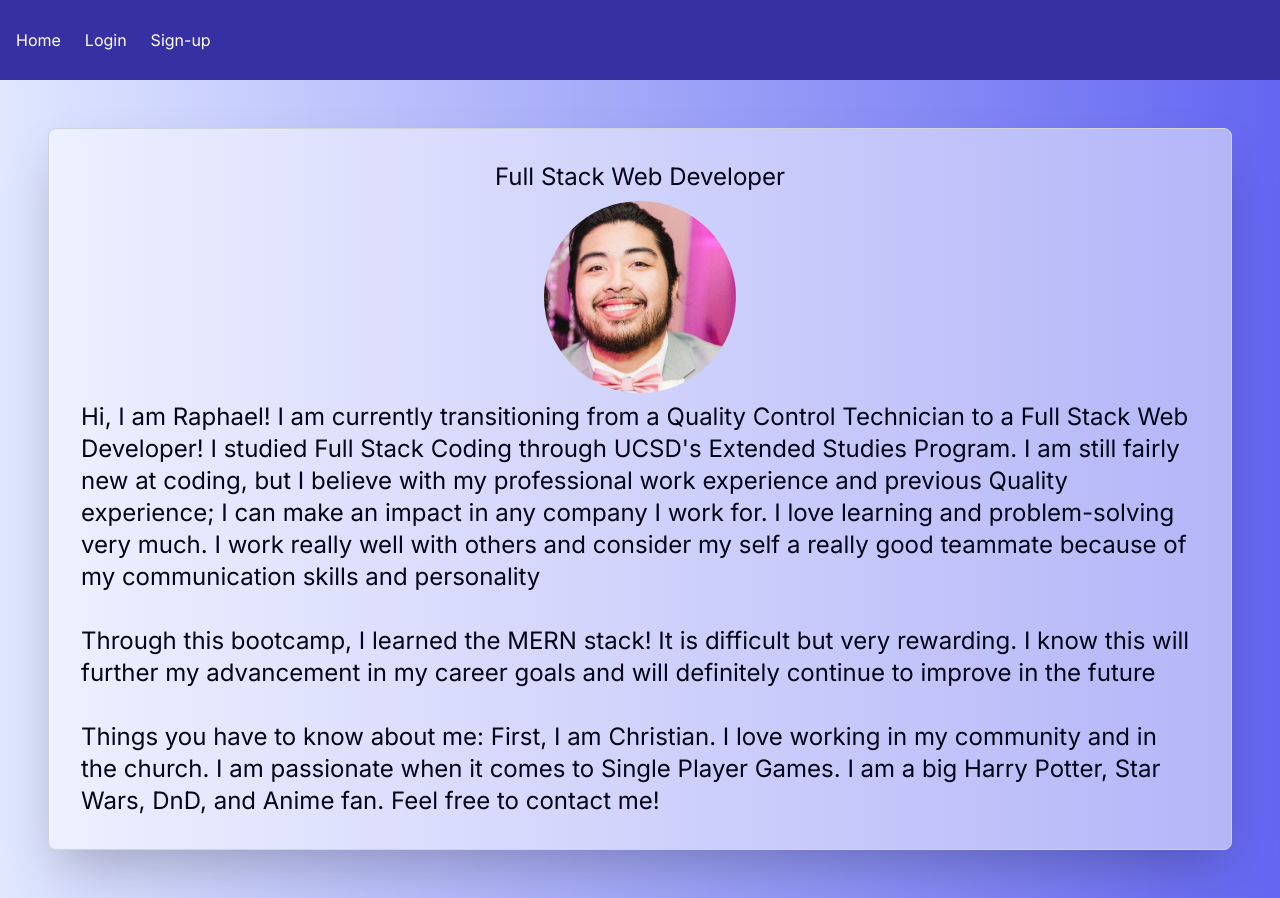
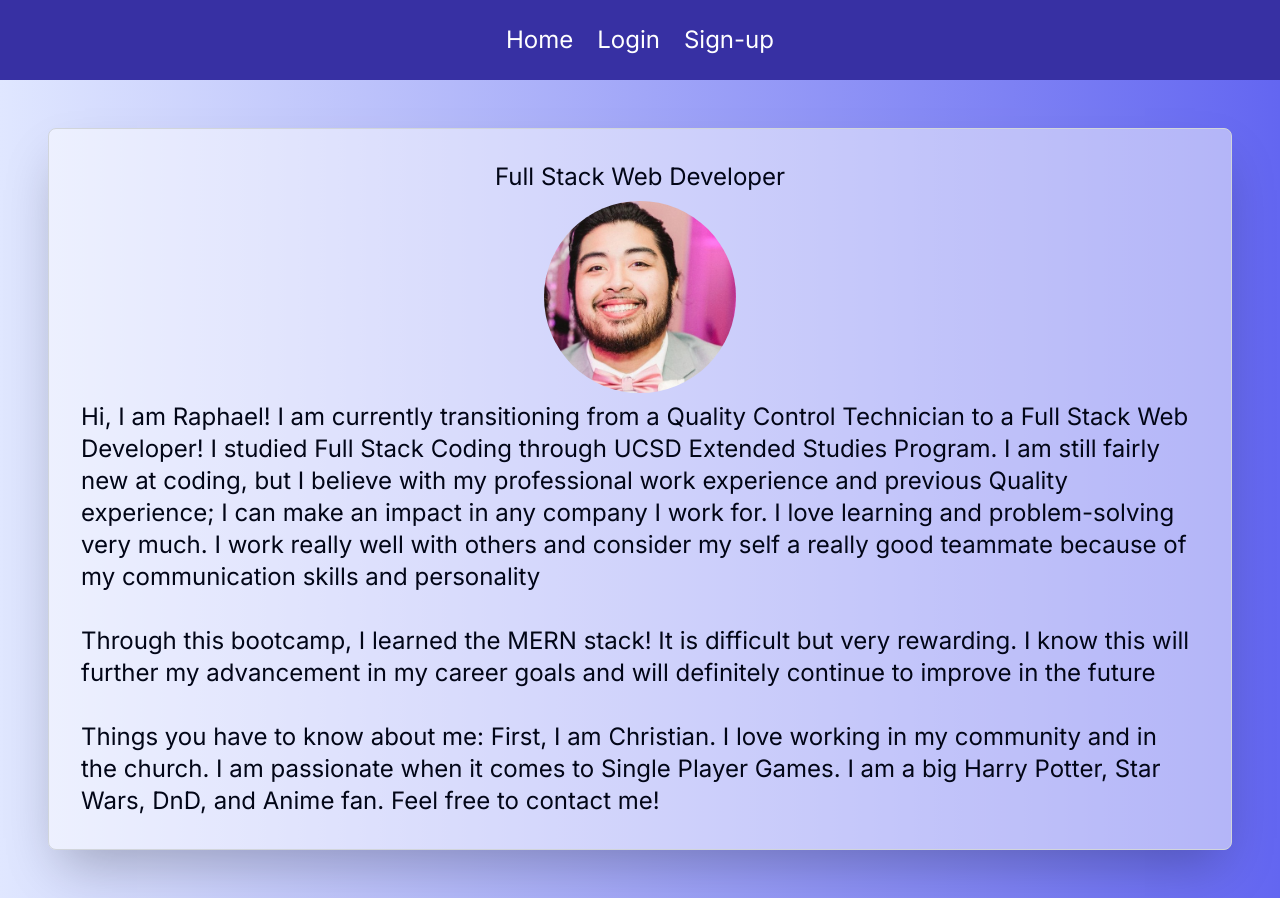
Before and after one commit to chinosj89/nextjs-auth, a Next.js app: page /home in a window 1280 px wide. Built offline with nearby package versions, Linux system fonts and the light colour scheme.

Commit message:
navbar stuff

```diff
--- a/src/app/components/Layout.jsx
+++ b/src/app/components/Layout.jsx
@@ -1,6 +1,9 @@
 import Navbar from './Navbar';
 
 const Layout = ({ children }) => {
+
+
+
     return (
         <>
             <Navbar />
--- a/src/app/components/Navbar.jsx
+++ b/src/app/components/Navbar.jsx
@@ -1,19 +1,19 @@
 import Link from "next/link";
 
 const Navbar = () => {
+
     return (
 
         <div className="w-full h-20 bg-indigo-800 sticky top-0">
             <div className="container mx-auto px-4 h-full">
-                <div className="flex justify-between items-center h-full">
-                    <div className="hidden md:flex gap-x-6 text-white">
+                <div className="flex justify-center items-center h-full text-2xl">
+                    <div className="flex flex-row gap-x-6 text-white">
 
-                        <Link href="/" passHref>Home</Link>
+                        <Link href="/" >Home</Link>
 
-                        <Link href="/login" passHref>Login</Link>
+                        <Link href="/login">Login</Link>
 
-                        <Link href="/signup" passHref>Sign-up</Link>
-
+                        <Link href="/signup">Sign-up</Link>
                     </div>
                 </div>
             </div>
--- a/src/app/home/page.jsx
+++ b/src/app/home/page.jsx
@@ -1,9 +1,11 @@
 "use client"
-//import Navbar from '../components/Navbar';
+
 import Layout from '../components/Layout';
-import React from 'react'
+import React, { useState, useEffect } from 'react'
 import Image from 'next/image';
 export default function HomePage() {
+
+
     const avatarStyle = {
         width: '13rem',
         borderRadius: '50%',
@@ -27,7 +29,7 @@ export default function HomePage() {
                     </div>
 
                     <div className="container d-flex align-items-center flex-column">
-                        <p>Hi, I am Raphael! I am currently transitioning from a Quality Control Technician to a Full Stack Web Developer! I studied Full Stack Coding through UCSD's Extended Studies Program. I am still fairly new at coding, but I believe with my professional work experience and previous Quality experience; I can make an impact in any company I work for. I love learning and problem-solving very much. I work really well with others and consider my self a really good teammate because of my communication skills and personality </p>
+                        <p>Hi, I am Raphael! I am currently transitioning from a Quality Control Technician to a Full Stack Web Developer! I studied Full Stack Coding through UCSD Extended Studies Program. I am still fairly new at coding, but I believe with my professional work experience and previous Quality experience; I can make an impact in any company I work for. I love learning and problem-solving very much. I work really well with others and consider my self a really good teammate because of my communication skills and personality </p>
                         <br />
                         <p>Through this bootcamp, I learned the MERN stack! It is difficult but very rewarding. I know this will further my advancement in my career goals and will definitely continue to improve in the future</p>
                         <br />
--- a/src/app/signup/page.jsx
+++ b/src/app/signup/page.jsx
@@ -4,7 +4,7 @@ import React, { useEffect } from "react";
 import { useRouter } from "next/navigation";
 import axios from "axios";
 import toast from "react-hot-toast";
-
+import Layout from '../components/Layout';
 export default function SignupPage() {
     const router = useRouter();
 
@@ -41,6 +41,7 @@ export default function SignupPage() {
 
 
     return (
+        <Layout>
             <div className="p-12 flex items-center justify-center min-h-screen bg-gradient-to-r from-indigo-100 to-indigo-500">
                 <div className="p-8 flex flex-col bg-white text-gray-500 text-2xl border border-gray-300 rounded-lg focus:outline-none focus:border-gray-600 shadow-2xl">
                     <h1>{loading ? "LOADING AND PROCESSING" : "Sign-up"}</h1>
@@ -80,5 +81,6 @@ export default function SignupPage() {
                     </div>
                 </div>
             </div>
+        </Layout>
     )
 }
```
Lines whose indentation alone changed are shown as unchanged.
